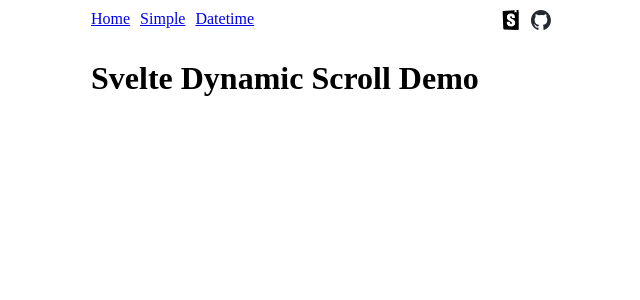
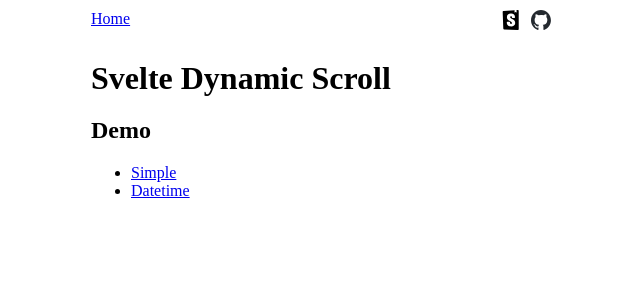
Before and after one commit to redfe/svelte-dynamic-scroll, a SvelteKit app: page / in a window 1280 px wide. Shown: the top 300 px of the page, without its empty margins (319-959 px from the left). Built offline with nearby package versions, Linux system fonts and the light colour scheme.

Commit message:
型を明確にした。

```diff
--- a/package.json
+++ b/package.json
@@ -1,6 +1,6 @@
 {
 	"name": "svelte-dynamic-scroll",
-	"version": "0.0.13",
+	"version": "0.0.14",
 	"repository": {
 		"type": "git",
 		"url": "https://github.com/redfe/svelte-dynamic-scroll"
--- a/src/lib/index.js
+++ b/src/lib/index.js
@@ -1,4 +1,3 @@
 import DynamicScroll from './DynamicScroll.svelte';
 
 export { DynamicScroll };
-export default DynamicScroll;
--- a/src/lib/types.d.ts
+++ /dev/null
@@ -1 +0,0 @@
-export type ChunkExtractor<T> = (lastValue?: T | undefined) => T[] | Promise<T[]>;
--- a/src/routes/+layout.svelte
+++ b/src/routes/+layout.svelte
@@ -10,8 +10,6 @@
 <div class="top">
 	<nav>
 		<a href={`${base}/`}>Home</a>
-		<a href={`${base}/simple`}>Simple</a>
-		<a href={`${base}/datetime`}>Datetime</a>
 		<span />
 		<a href={`${base}/storybook-static`} target="_blank"
 			><img src={`${base}/storybook.svg`} title="Storybook Tests" alt="Storybook Tests" /></a
@@ -47,7 +45,7 @@
 		padding: 0 20px;
 		box-sizing: border-box;
 	}
-	nav *:nth-child(4) {
+	nav *:nth-child(2) {
 		flex-grow: 1;
 		text-align: right;
 	}
--- a/src/routes/+page.svelte
+++ b/src/routes/+page.svelte
@@ -1,4 +1,14 @@
-<h1>Svelte Dynamic Scroll Demo</h1>
+<script>
+	import { base } from '$app/paths';
+</script>
+
+<h1>Svelte Dynamic Scroll</h1>
+
+<h2>Demo</h2>
+<ul>
+	<li><a href={`${base}/simple`}>Simple</a></li>
+	<li><a href={`${base}/datetime`}>Datetime</a></li>
+</ul>
 
 <style>
 	h1 {
--- a/src/routes/datetime/+page.svelte
+++ b/src/routes/datetime/+page.svelte
@@ -1,5 +1,5 @@
 <script>
-	import DynamicScroll from '$lib/DynamicScroll.svelte';
+	import { DynamicScroll } from '$lib/index.js';
 	import { fade } from 'svelte/transition';
 	import { types, formatDate, parseDate, isOverPrevious, isOverNext } from './dateUtils.js';
 
--- a/src/routes/simple/+page.svelte
+++ b/src/routes/simple/+page.svelte
@@ -1,5 +1,5 @@
 <script>
-	import DynamicScroll from '$lib/DynamicScroll.svelte';
+	import { DynamicScroll } from '$lib/index.js';
 
 	const MAX = 500;
 	const chunkSize = 20;
@@ -12,7 +12,7 @@
 	const getEndOfArray = (array) => array[array.length - 1];
 
 	/**
-	 * @param {number|undefined} lastValue
+	 * @param {number=} lastValue
 	 * @returns {number[]}
 	 */
 	function nextChunk(lastValue) {
```
Also changed, not shown: src/lib/DynamicScroll.svelte (+6 -3 lines), src/lib/DynamicScroll.svelte.d.ts (added, +36 -0 lines), 2 other files (tests, documents, lock files or other folders).
